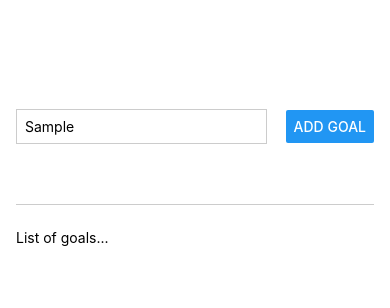
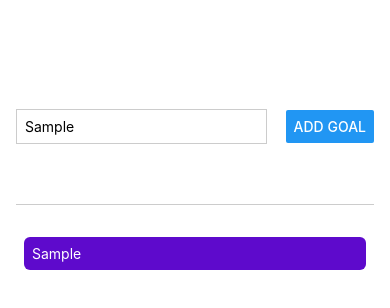
Before and after one commit to Parksolmi/React-Native, a React Native app in the folder ToDoApp/: screen / in a window 390 px wide. Both pictures are taken after typing "Sample" into the empty fields and a click on the button "ADD GOAL". Shown: the top 308 px of the page. Built offline with nearby package versions, Linux system fonts and the light colour scheme.

Commit message:
add: 할 일 리스트 추가 기능

```diff
--- a/ToDoApp/App.js
+++ b/ToDoApp/App.js
@@ -1,17 +1,39 @@
 import { StatusBar } from 'expo-status-bar';
-import { StyleSheet, Text, View, Button, TextInput } from 'react-native';
+import { useState } from 'react';
+import { StyleSheet, Text, View, Button, TextInput, ScrollView } from 'react-native';
 
 export default function App() {
+  const [enteredGoalText, setEnteredGoalText] = useState("");
+  const [courseGoals, setCourseGoals] = useState([]);
+
+  function goalInputHandler(enteredText) {
+    setEnteredGoalText(enteredText);
+  };
+
+  function addGoalHandler() {
+    setCourseGoals(currentCourseGoals => [...currentCourseGoals, enteredGoalText]);
+  }
+
   return (
 
     <View style={styles.appContainer}>
       <View style={styles.inputContainer}>
-        <TextInput style={styles.textInput} placeholder='Your course goal!'/>
-        <Button title='Add Goal' />
+        <TextInput style={styles.textInput} placeholder='Your course goal!' onChangeText={goalInputHandler}/>
+        <Button title='Add Goal' onPress={addGoalHandler} />
       </View>
       <View style={styles.goalsContainer}>
-        <Text>List of goals...</Text>
-        </View>
+        <ScrollView>
+          {
+            courseGoals.map((goal) =>
+              <View style={styles.goalItem} key={goal}>
+                <Text style={styles.goalText}>
+                  {goal}
+                </Text>
+              </View>
+            )
+          }
+        </ScrollView>
+      </View>
     </View>
   );
 }
@@ -40,6 +62,15 @@
   },
   goalsContainer: {
     flex: 4,
+  },
+  goalItem: {
+    margin: 8,
+    padding: 8,
+    borderRadius: 6,
+    backgroundColor: '#5e0acc',
 
+  },
+  goalText: {
+    color: 'white',
   }
 })
```
